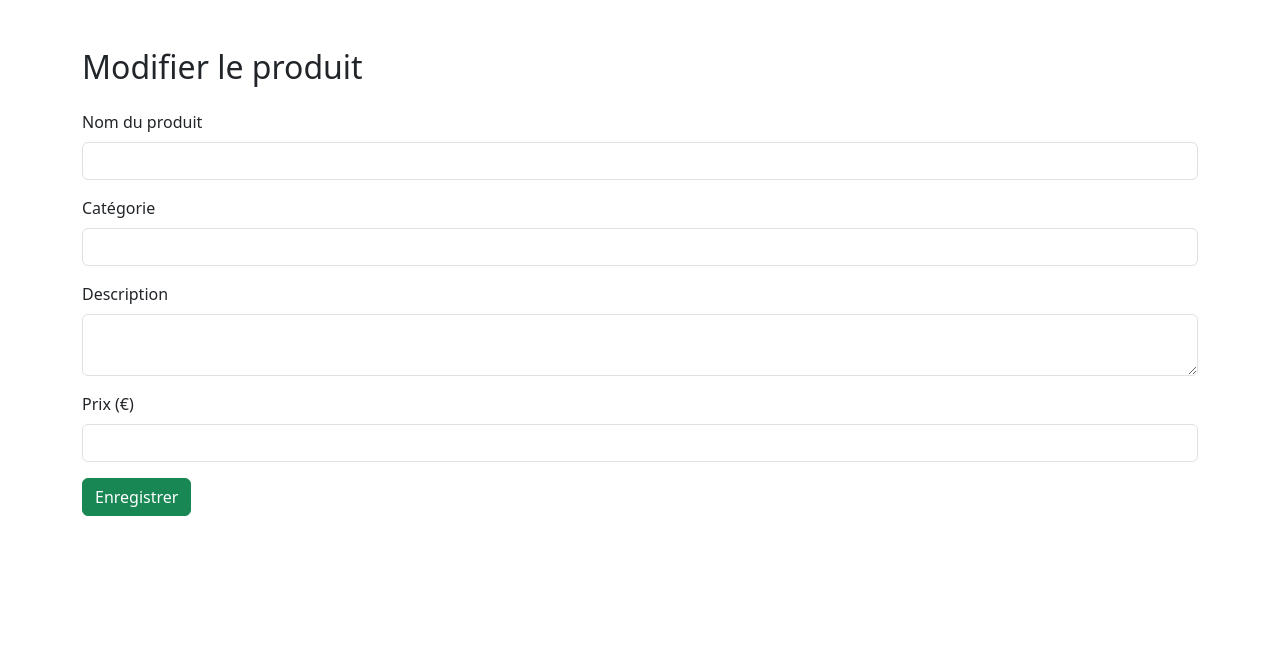
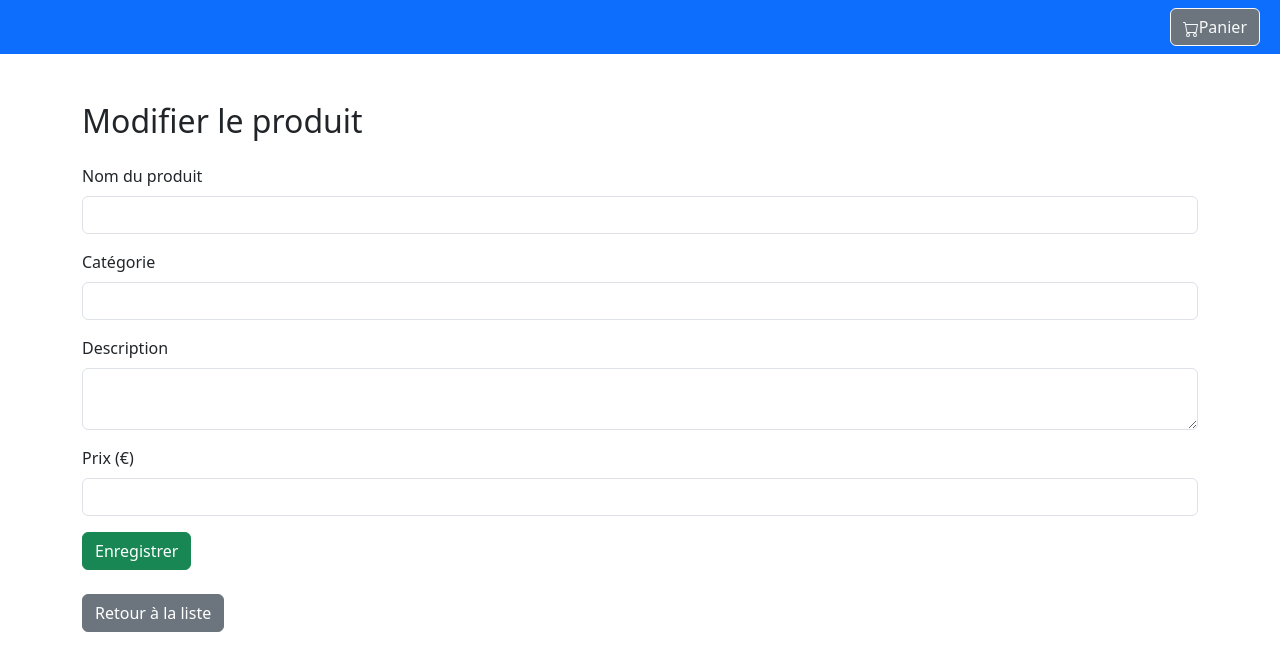
Before and after one commit to Fautrat/projet_spe_dev, a website with bundled scripts: page front/public/modify-product.html in a window 1280 px wide. Built offline with nearby package versions, Linux system fonts and the light colour scheme; no server answers.

Commit message:
ajout navbar

```diff
--- a/front/public/modify-product.html
+++ b/front/public/modify-product.html
@@ -4,7 +4,21 @@
     <meta charset="UTF-8">
     <title>Modifier un produit</title>
 </head>
-<body class="container mt-5">
+<body >
+    <nav class="navbar navbar-expand-lg navbar-dark bg-primary">
+        <div class="container-fluid">
+            <div class="ms-auto">
+                <a class="btn btn-secondary btn-outline-light me-2">
+                    <svg xmlns="http://www.w3.org/2000/svg" width="16" height="16" fill="currentColor" class="bi bi-cart"
+                        viewBox="0 0 16 16">
+                        <path
+                            d="M0 1.5A.5.5 0 0 1 .5 1H2a.5.5 0 0 1 .485.379L2.89 3H14.5a.5.5 0 0 1 .491.592l-1.5 8A.5.5 0 0 1 13 12H4a.5.5 0 0 1-.491-.408L2.01 3.607 1.61 2H.5a.5.5 0 0 1-.5-.5M3.102 4l1.313 7h8.17l1.313-7zM5 12a2 2 0 1 0 0 4 2 2 0 0 0 0-4m7 0a2 2 0 1 0 0 4 2 2 0 0 0 0-4m-7 1a1 1 0 1 1 0 2 1 1 0 0 1 0-2m7 0a1 1 0 1 1 0 2 1 1 0 0 1 0-2" />
+                    </svg>Panier
+                </a>
+            </div>
+        </div>
+    </nav>
+  <div class="container mt-5">
     <h2 class="mb-4">Modifier le produit</h2>
     <form id="modify-product-form">
         <div class="mb-3">
@@ -25,6 +39,9 @@
         </div>
         <button type="submit" class="btn btn-success">Enregistrer</button>
     </form>
+    <div class="mt-4">
+        <a href="index.html" class="btn btn-secondary">Retour à la liste</a>
+    </div>
 
     <script type="module" src="/src/modify-product.js"></script>
 </body>
```
Also changed, not shown: front/public/add-product.html (+19 -1 lines).
